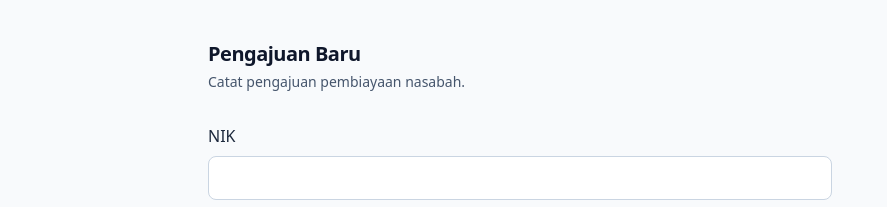
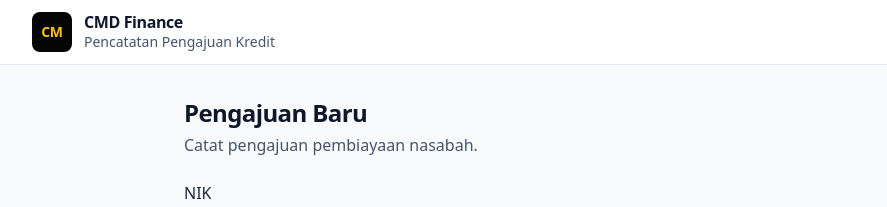
Before and after one commit to MuhammadIrfanDzaky/capella-multidana, a Next.js app: page /applications/new in a window 1280 px wide. Shown: the top 207 px of the page, without its empty margins (120-1007 px from the left). Built offline with nearby package versions, Linux system fonts and the light colour scheme; no server answers.

Commit message:
feat: add app shell with brand header

```diff
--- a/src/app/applications/new/page.tsx
+++ b/src/app/applications/new/page.tsx
@@ -8,17 +8,15 @@ export const metadata: Metadata = {
 
 export default function NewApplicationPage() {
   return (
-    <main className="mx-auto max-w-2xl px-6 py-10">
-      <header className="mb-8">
-        <h1 className="text-xl font-semibold tracking-tight">
-          Pengajuan Baru
-        </h1>
-        <p className="mt-1 text-sm text-slate-600">
+    <div className="mx-auto max-w-2xl">
+      <header className="mb-6">
+        <h1 className="text-2xl font-semibold tracking-tight">Pengajuan Baru</h1>
+        <p className="mt-1 text-slate-600">
           Catat pengajuan pembiayaan nasabah.
         </p>
       </header>
 
       <ApplicationForm />
-    </main>
+    </div>
   );
 }
--- a/src/app/layout.tsx
+++ b/src/app/layout.tsx
@@ -1,5 +1,7 @@
 import type { Metadata } from "next";
 import "./globals.css";
+
+import { AppHeader } from "@/components/layout/AppHeader";
 
 export const metadata: Metadata = {
   title: "CMD Finance — Pengajuan Kredit",
@@ -10,7 +12,10 @@ export const metadata: Metadata = {
 export default function RootLayout({ children }: LayoutProps<"/">) {
   return (
     <html lang="id">
-      <body className="min-h-screen antialiased">{children}</body>
+      <body className="min-h-screen antialiased">
+        <AppHeader />
+        <main className="mx-auto max-w-5xl px-6 py-8">{children}</main>
+      </body>
     </html>
   );
 }
--- a/src/app/page.tsx
+++ b/src/app/page.tsx
@@ -1,12 +1,12 @@
 export default function Home() {
   return (
-    <main className="mx-auto max-w-5xl px-6 py-16">
+    <div>
       <h1 className="text-2xl font-semibold tracking-tight">
-        CMD Finance — Pengajuan Kredit
+        Pencatatan Pengajuan Kredit
       </h1>
-      <p className="mt-2 text-sm text-slate-600">
-        Internal tool pencatatan pengajuan kredit nasabah.
+      <p className="mt-1 text-slate-600">
+        Internal tool untuk mencatat dan memproses pengajuan kredit nasabah.
       </p>
-    </main>
+    </div>
   );
 }
--- /dev/null
+++ b/src/components/layout/AppHeader.tsx
@@ -0,0 +1,22 @@
+/**
+ * Penanda merek mengikuti logo CMD Finance: blok hitam dengan inisial berwarna
+ * gold. Header sengaja tanpa navigasi karena baru ada satu halaman; tautan
+ * ditambahkan ketika daftar pengajuan tersedia.
+ */
+export function AppHeader() {
+  return (
+    <header className="border-b border-slate-200 bg-white">
+      <div className="mx-auto flex h-16 max-w-5xl items-center gap-3 px-6">
+        <span className="flex size-10 items-center justify-center rounded-lg bg-ink text-sm font-bold tracking-tight text-brand-500">
+          CM
+        </span>
+        <div className="leading-tight">
+          <p className="font-semibold tracking-tight text-slate-900">
+            CMD Finance
+          </p>
+          <p className="text-sm text-slate-600">Pencatatan Pengajuan Kredit</p>
+        </div>
+      </div>
+    </header>
+  );
+}
```
